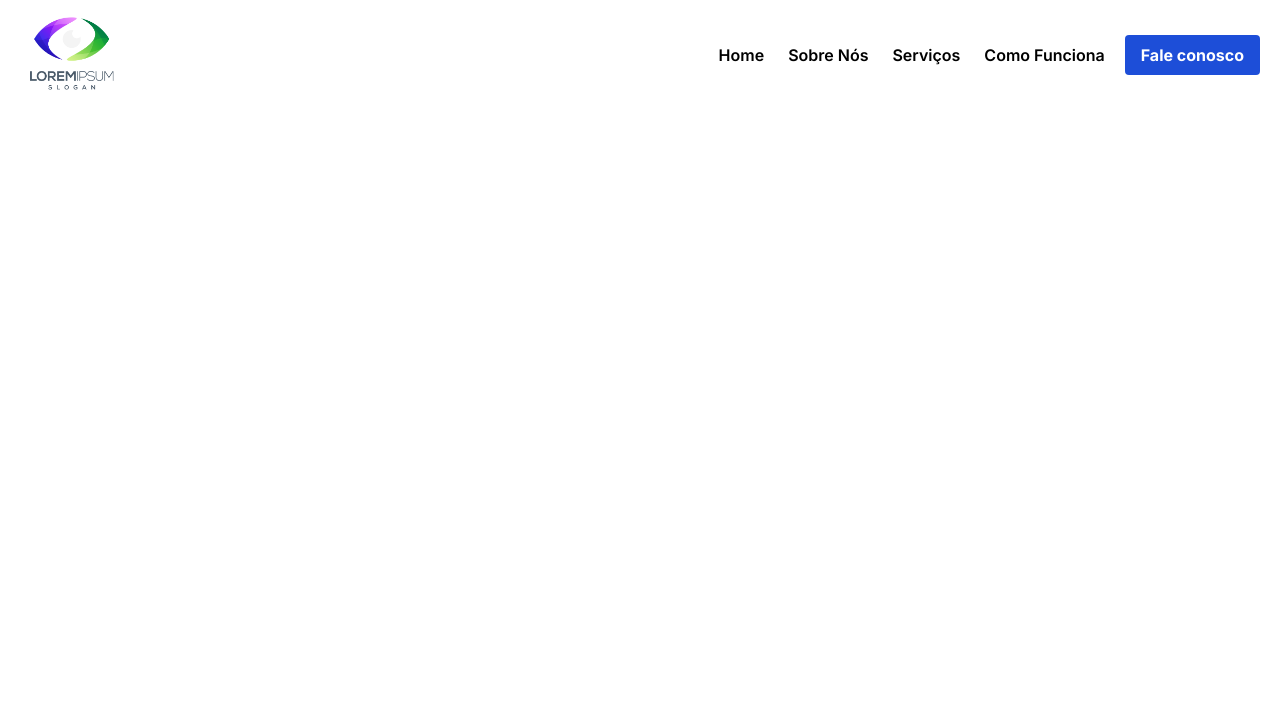
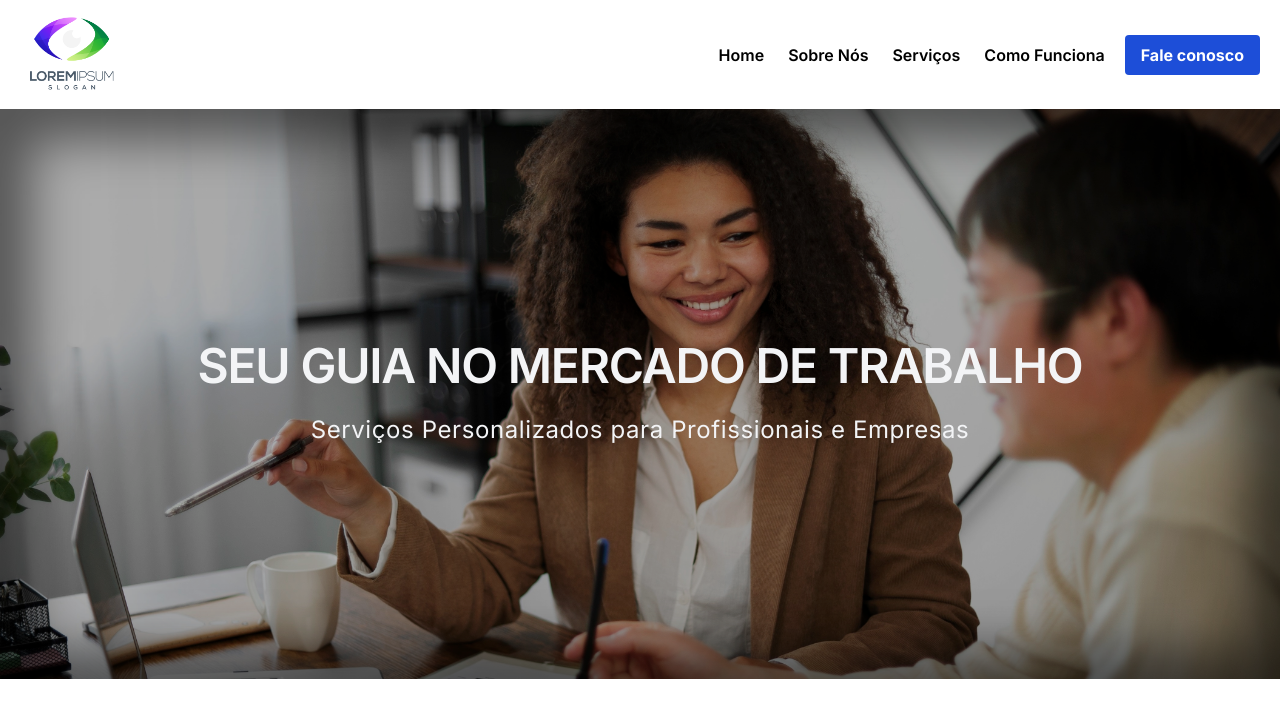
Before and after one commit to edilan-ribeiro/human-resources, a Next.js app: page / in a window 1280 px wide. Shown: the top 718 px of the page. Built offline with nearby package versions, Linux system fonts and the light colour scheme.

Commit message:
feat: add hero component to the project
This section will provide the first information someone sees when entering the pages, it can be customized via props

```diff
--- a/src/app/page.tsx
+++ b/src/app/page.tsx
@@ -1,21 +1,21 @@
 import { Footer } from '@/components/Footer/Footer'
 import { Header } from '@/components/Header/Header'
 import { MobileMenu } from '@/components/Header/MobileMenu/MobileMenu'
+import { Hero } from '@/components/Hero/Hero'
 
 export default function Home() {
   return (
-    <div className='w-vw flex justify-center overflow-x-hidden'>
-     <Header />
+    <div className='w-vw flex flex-col justify-center overflow-x-hidden'>
+      <Header />
 
-      {/*<main>
-        <div>
-          <p className='text-lg'>
-            Tail of the wind! Lorem ipsum dolor sit amet, consectetur adipisicing elit. Ea nostrum minima deleniti vitae
-            magni. Doloremque quos perspiciatis eligendi molestias quam, cumque ullam repellendus at itaque dignissimos
-            voluptas commodi ea molestiae?
-          </p>
-        </div>
-      </main> */}
+      <main>
+        <Hero
+          title='Seu Guia no Mercado de Trabalho'
+          subtitle='Serviços Personalizados para Profissionais e Empresas'
+          image='/img/home/people-working.png'
+          imageAlt='pessoas trabalhando'
+        />
+      </main>
       {/* <Footer/> */}
     </div>
   )
--- /dev/null
+++ b/src/components/Hero/Hero.tsx
@@ -0,0 +1,30 @@
+import Image from 'next/image'
+
+interface HeroProps {
+  title: string
+  subtitle?: string
+  image: string
+  imageAlt: string
+}
+
+export const Hero = ({ title, subtitle, image, imageAlt }: HeroProps) => {
+  return (
+    <section className='w-full'>
+      <div className='relative flex h-[570px] justify-center text-center'>
+        <div className='absolute inset-0 z-0 bg-black/30 shadow-[inset_0_0_49px_31px_rgba(0,0,0,0.50)]'></div>
+        <Image
+          className='z-[-1]'
+          src={image}
+          alt={imageAlt}
+          fill
+          style={{ objectFit: 'cover', objectPosition: 'top ' }}
+        />
+
+        <div className='max-w-desk relative z-[1] flex h-full flex-col items-center justify-center gap-6 text-gray-100'>
+          <h1 className='text-4xl font-semibold uppercase tracking-tight md:text-5xl'>{title}</h1>
+          <h2 className='text-xl tracking-wide md:text-2xl'>{subtitle}</h2>
+        </div>
+      </div>
+    </section>
+  )
+}
```
Also changed, not shown: public/img/home/people-working.png (added).
